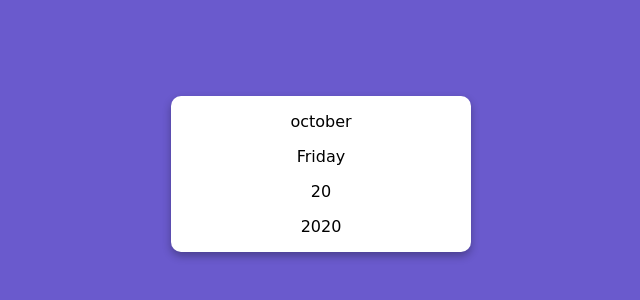
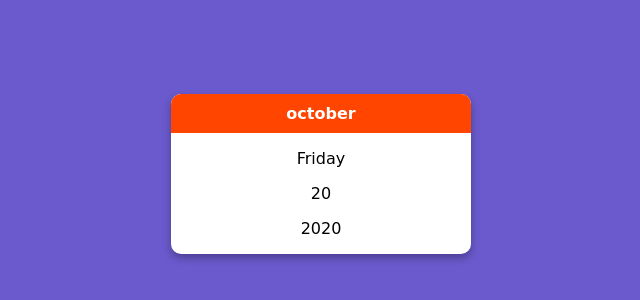
Before and after one commit to Abhay108cell/pract2807, a plain HTML site: page minCalender/index.html in a window 1280 px wide. Shown: the part 226-526 px from the top of the page, without its empty margins (319-959 px from the left). Drawn offline with Linux system fonts and the light colour scheme.

Commit message:
"Added overflow: hidden to body and styled .month-name element with background color, text color, padding, font size, and font weight."

```diff
--- a/minCalender/style.css
+++ b/minCalender/style.css
@@ -14,4 +14,14 @@ body{
   text-align: center;
   border-radius: 10px;
   box-shadow: 0 4px 8px rgba(0,0,0,.3);
+  overflow: hidden;
 }
+
+.month-name{
+  margin: 0;
+  background-color: orangered;
+  color: white;
+  padding: 10px;
+  font-style: 30px;
+  font-weight: bold;
+}
```
